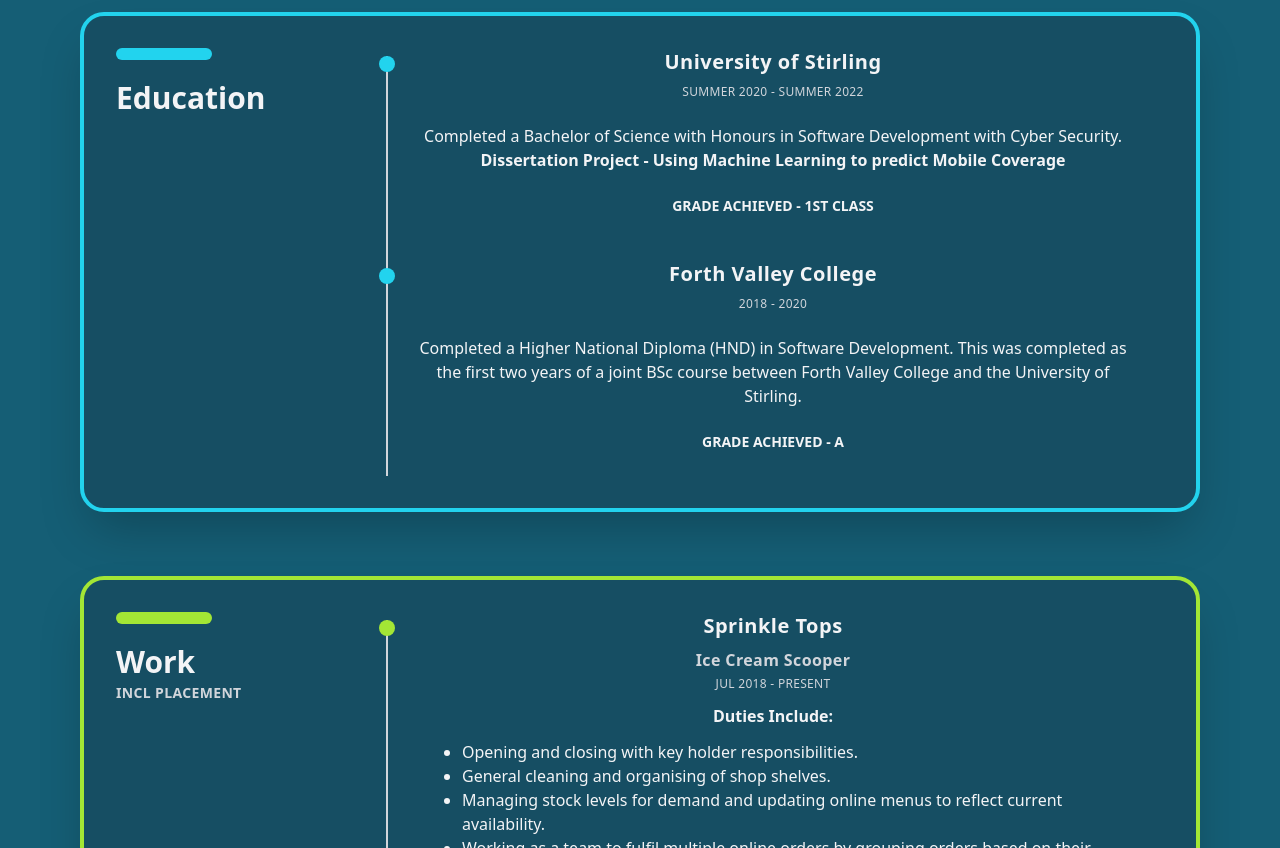
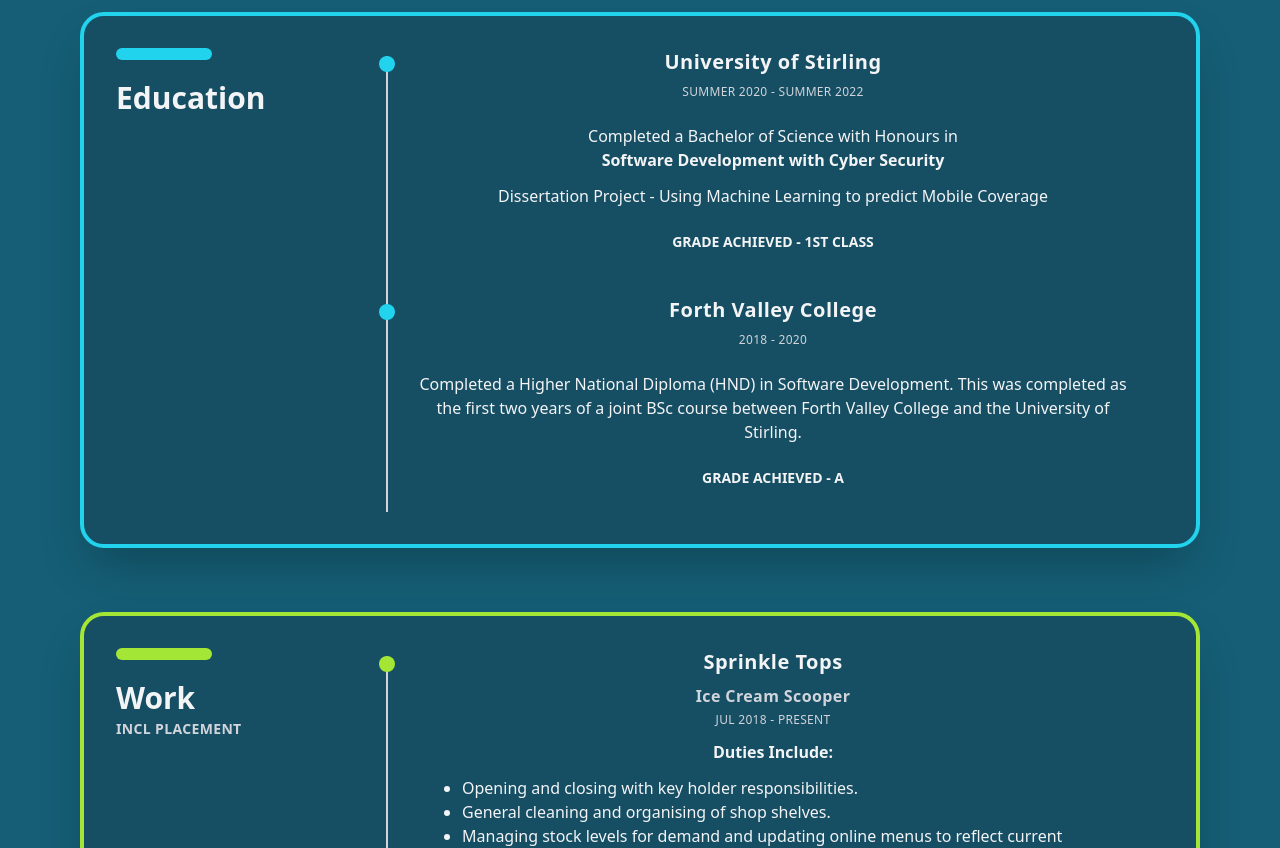
Before and after one commit to AndrewMcGuckin/andrewmcguckin.com, a website: page public/index.html in a window 1280 px wide. Shown: the part 1100-1948 px from the top of the page. Drawn offline with Linux system fonts and the light colour scheme.

Commit message:
style: add bold styling to external links

```diff
--- a/public/index.html
+++ b/public/index.html
@@ -113,8 +113,8 @@
                   <div class="content-point before:bg-cyan-400">
                     <h3 class="content-title">University of Stirling</h3>
                     <p class="content-duration">Summer 2020 - Summer 2022</p>
-                    <a href="https://www.stir.ac.uk/courses/ug/software-development-with-cyber-security/#panel_modules_001" target="_blank" class="mt-6 hover:underline">Completed a Bachelor of Science with Honours in Software Development with Cyber Security.</a>
-                    <p class="font-semibold">Dissertation Project - Using Machine Learning to predict Mobile Coverage</p>
+                    <p class="mt-6">Completed a Bachelor of Science with Honours in</p><a href="https://www.stir.ac.uk/courses/ug/software-development-with-cyber-security/#panel_modules_001" target="_blank" class=" hover:underline font-bold">Software Development with Cyber Security</a>
+                    <p class="mt-3">Dissertation Project - Using Machine Learning to predict Mobile Coverage</p>
                     <p class="text-sm uppercase font-bold mt-6 mb-3">Grade Achieved - 1st Class</p>
                   </div>
                   <div class="content-point before:bg-cyan-400">
```
